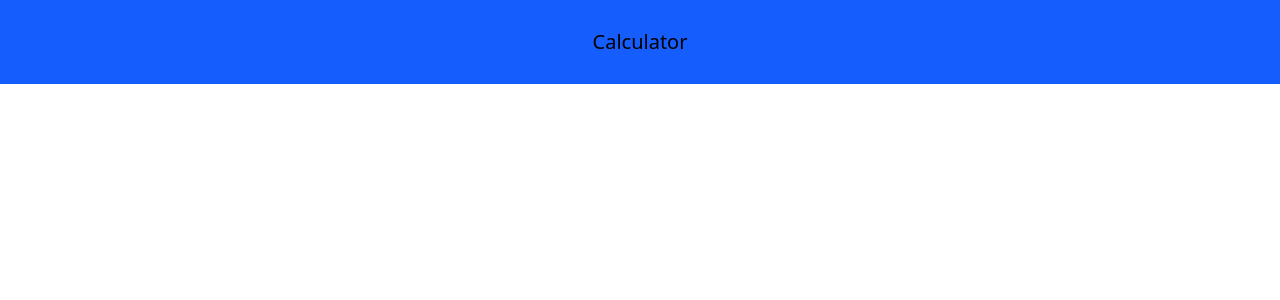
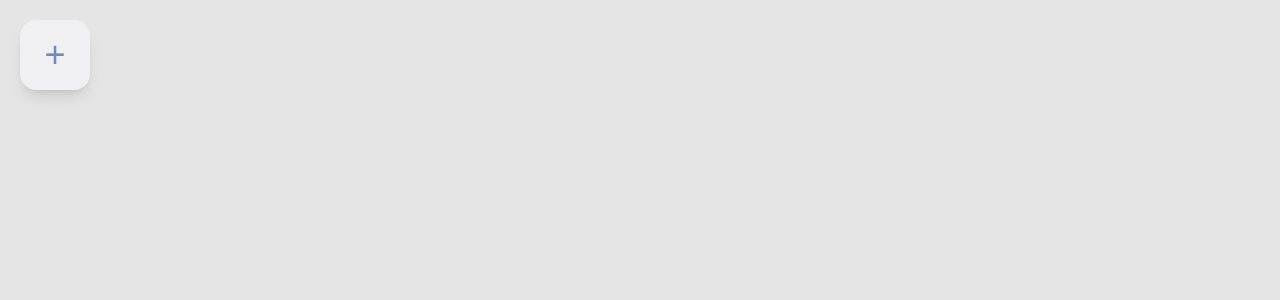
Before and after one commit to Alessandro-Vieira77/ds-calculator-, a React (Vite) app: page / in a window 1280 px wide. Shown: the top 300 px of the page. Built offline with nearby package versions, Linux system fonts and the light colour scheme.

Commit message:
chore: add design system to setup

```diff
--- a/src/App.jsx
+++ b/src/App.jsx
@@ -1,7 +1,9 @@
 function App() {
   return (
-    <div>
-      <h1 className="bg-blue-600 p-7 text-center text-xl">Calculator</h1>
+    <div className="bg-lightGray h-screen w-full">
+      <button className="w-buttonSize h-buttonSize bg-coldWhite text-sizeButton text-mediumBlue m-5 rounded-2xl shadow-lg">
+        +
+      </button>
     </div>
   )
 }
--- a/src/index.css
+++ b/src/index.css
@@ -1 +1,27 @@
 @import 'tailwindcss';
+
+@theme {
+  --color-waterGreen: oklch(0.7839 0.1295 186.06);
+  --color-coalBlack: oklch(0.2404 0.0015 17.26);
+  --color-coldWhite: oklch(0.956 0.004 286.32);
+  --color-mediumBlue: oklch(0.6322 0.0736 262.68);
+  --color-bluishPurple: oklch(0.5871 0.2112 284.32);
+  --color-neutralGray: oklch(0.6301 0 0);
+  --color--darkGray: oklch(0.3883 0.0036 308.36);
+  --color-brandWhite: oklch(1 0 0);
+  --color-lightGray: oklch(0.9219 0 0);
+
+  --spacing-buttonSize: 4.375rem;
+  --spacing-ConteinerW: 25.6875rem;
+  --spacing-ConteinerButtonsH: 33.25rem;
+  --spacing-ContButtonWVariant: 9.985rem;
+  --spacing-ConteinerDyplayH: 18.1875rem;
+  --spacing-ConteinerDadH: 51.4375rem;
+
+  --text-sizeButton: 2.25rem;
+  --text-sizeResult: 4rem;
+}
+
+body {
+  font-family: 'Oswald', sans-serif;
+}
```
